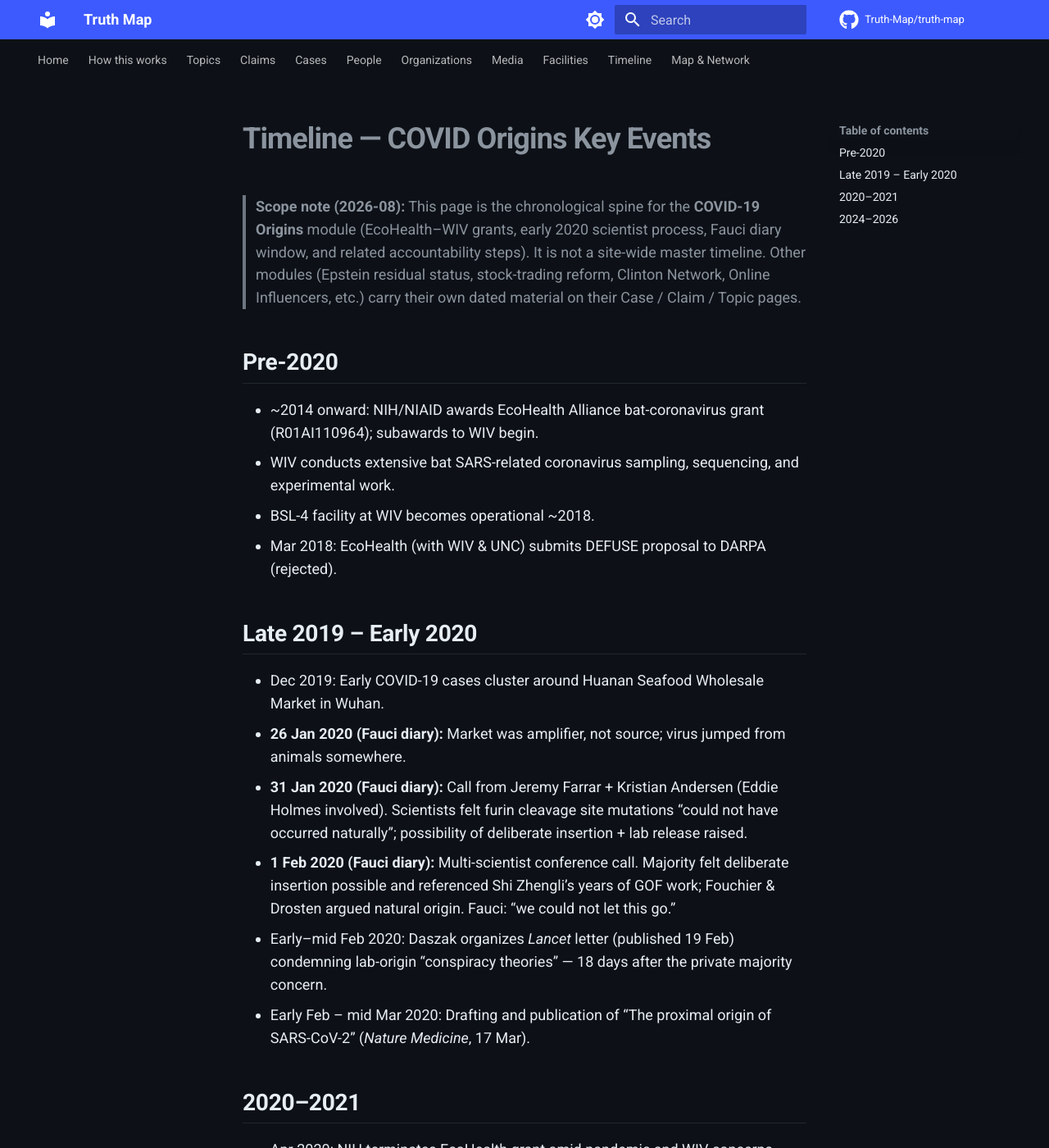
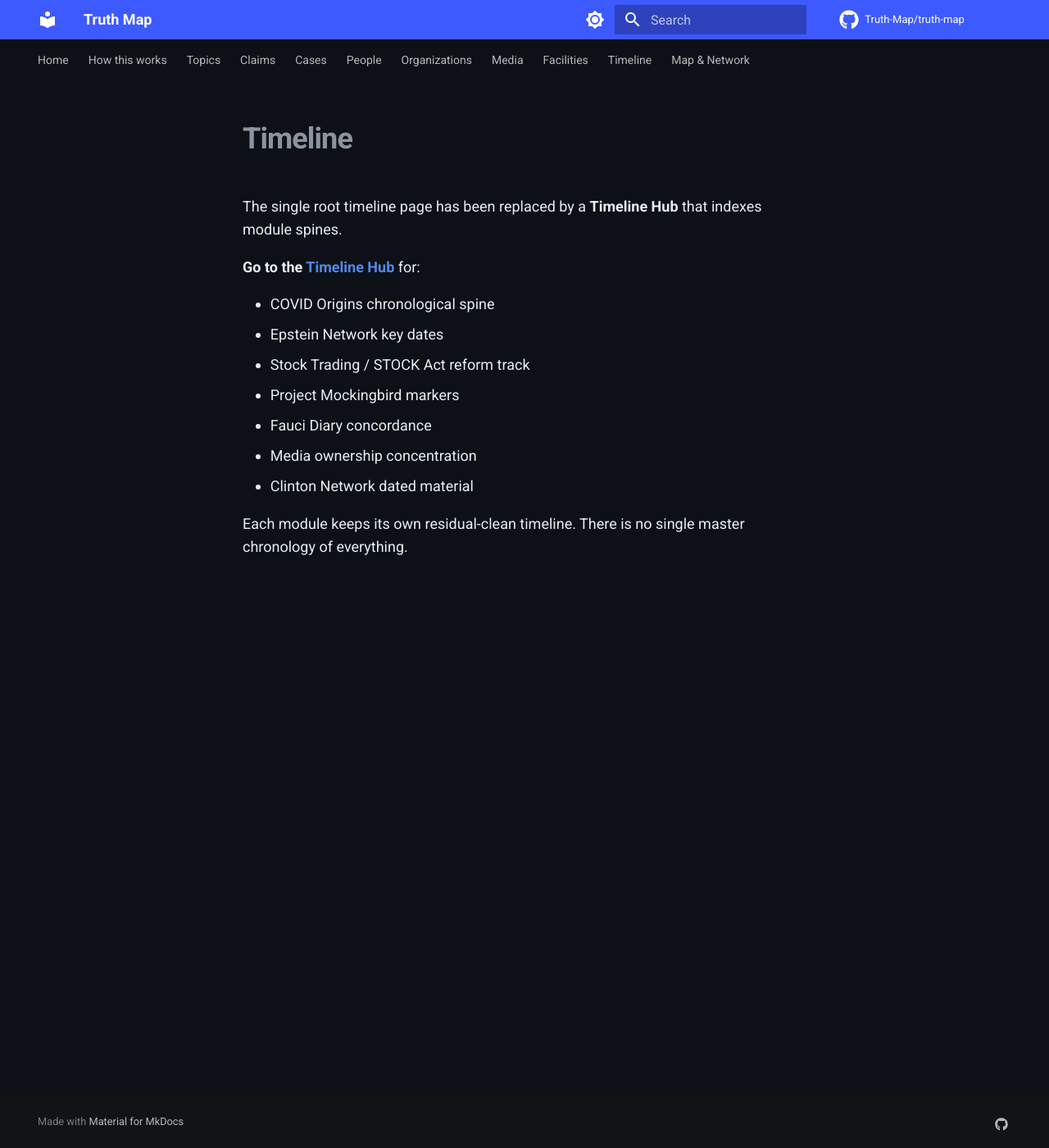
Before and after one commit to BnBCleaners/truth-map, an MkDocs documentation site: the page built from docs/timeline.md, in a window 1280 px wide and 1400 px high. Shown: the whole window at 82% size. Built offline with MkDocs 1.6.1 and Material for MkDocs 9.7.7, drawn with Linux system fonts in a browser that asks for light colours; comment, search, counter and statistics services are not loaded; some of the changed text lies outside the part shown.

Commit message:
Redirect old root timeline.md to the new Timeline Hub

```diff
--- a/docs/timeline.md
+++ b/docs/timeline.md
@@ -1,30 +1,15 @@
-# Timeline — COVID Origins Key Events
+# Timeline
 
-> **Scope note (2026-08):** This page is the chronological spine for the **COVID-19 Origins** module (EcoHealth–WIV grants, early 2020 scientist process, Fauci diary window, and related accountability steps). It is not a site-wide master timeline. Other modules (Epstein residual status, stock-trading reform, Clinton Network, Online Influencers, etc.) carry their own dated material on their Case / Claim / Topic pages.
+The single root timeline page has been replaced by a **Timeline Hub** that indexes module spines.
 
-## Pre-2020
-- ~2014 onward: NIH/NIAID awards EcoHealth Alliance bat-coronavirus grant (R01AI110964); subawards to WIV begin.
-- WIV conducts extensive bat SARS-related coronavirus sampling, sequencing, and experimental work.
-- BSL-4 facility at WIV becomes operational ~2018.
-- Mar 2018: EcoHealth (with WIV & UNC) submits DEFUSE proposal to DARPA (rejected).
+**Go to the [Timeline Hub](timeline/)** for:
 
-## Late 2019 – Early 2020
-- Dec 2019: Early COVID-19 cases cluster around Huanan Seafood Wholesale Market in Wuhan.
-- **26 Jan 2020 (Fauci diary):** Market was amplifier, not source; virus jumped from animals somewhere.
-- **31 Jan 2020 (Fauci diary):** Call from Jeremy Farrar + Kristian Andersen (Eddie Holmes involved). Scientists felt furin cleavage site mutations “could not have occurred naturally”; possibility of deliberate insertion + lab release raised.
-- **1 Feb 2020 (Fauci diary):** Multi-scientist conference call. Majority felt deliberate insertion possible and referenced Shi Zhengli’s years of GOF work; Fouchier & Drosten argued natural origin. Fauci: “we could not let this go.”
-- Early–mid Feb 2020: Daszak organizes *Lancet* letter (published 19 Feb) condemning lab-origin “conspiracy theories” — 18 days after the private majority concern.
-- Early Feb – mid Mar 2020: Drafting and publication of “The proximal origin of SARS-CoV-2” (*Nature Medicine*, 17 Mar).
+- COVID Origins chronological spine
+- Epstein Network key dates
+- Stock Trading / STOCK Act reform track
+- Project Mockingbird markers
+- Fauci Diary concordance
+- Media ownership concentration
+- Clinton Network dated material
 
-## 2020–2021
-- Apr 2020: NIH terminates EcoHealth grant amid pandemic and WIV concerns.
-- **2021 (Fauci diary):** Private notes show defensiveness about GOF and lab-origin questions.
-- **11 May 2021:** Fauci Senate testimony — “The NIH has not ever and does not now fund gain-of-function research in the Wuhan Institute of Virology.”
-
-## 2024–2026
-- 2024–Jan 2025: HHS suspends then debars EcoHealth Alliance and Peter Daszak.
-- ~24–27 Jul 2026: Sen. Rand Paul releases Fauci diary material.
-- 29 Jul 2026: Senate hearing; Fauci invokes Fifth Amendment when asked about origins and the diary.
-
----
-**Primary source for the critical 26 Jan – 1 Feb 2020 window:** [Fauci Diary Case](cases/fauci-diary/).
+Each module keeps its own residual-clean timeline. There is no single master chronology of everything.
```
